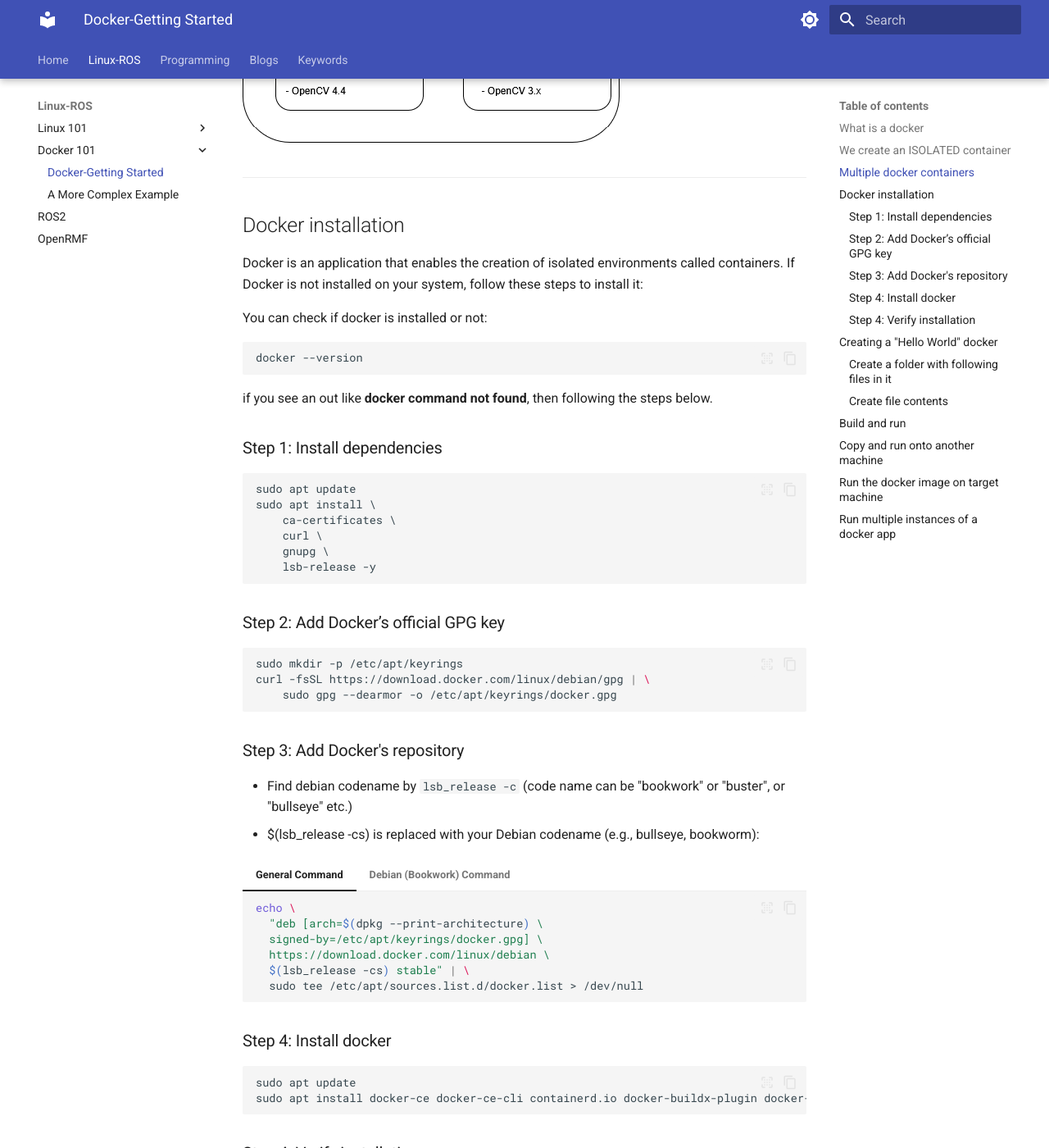
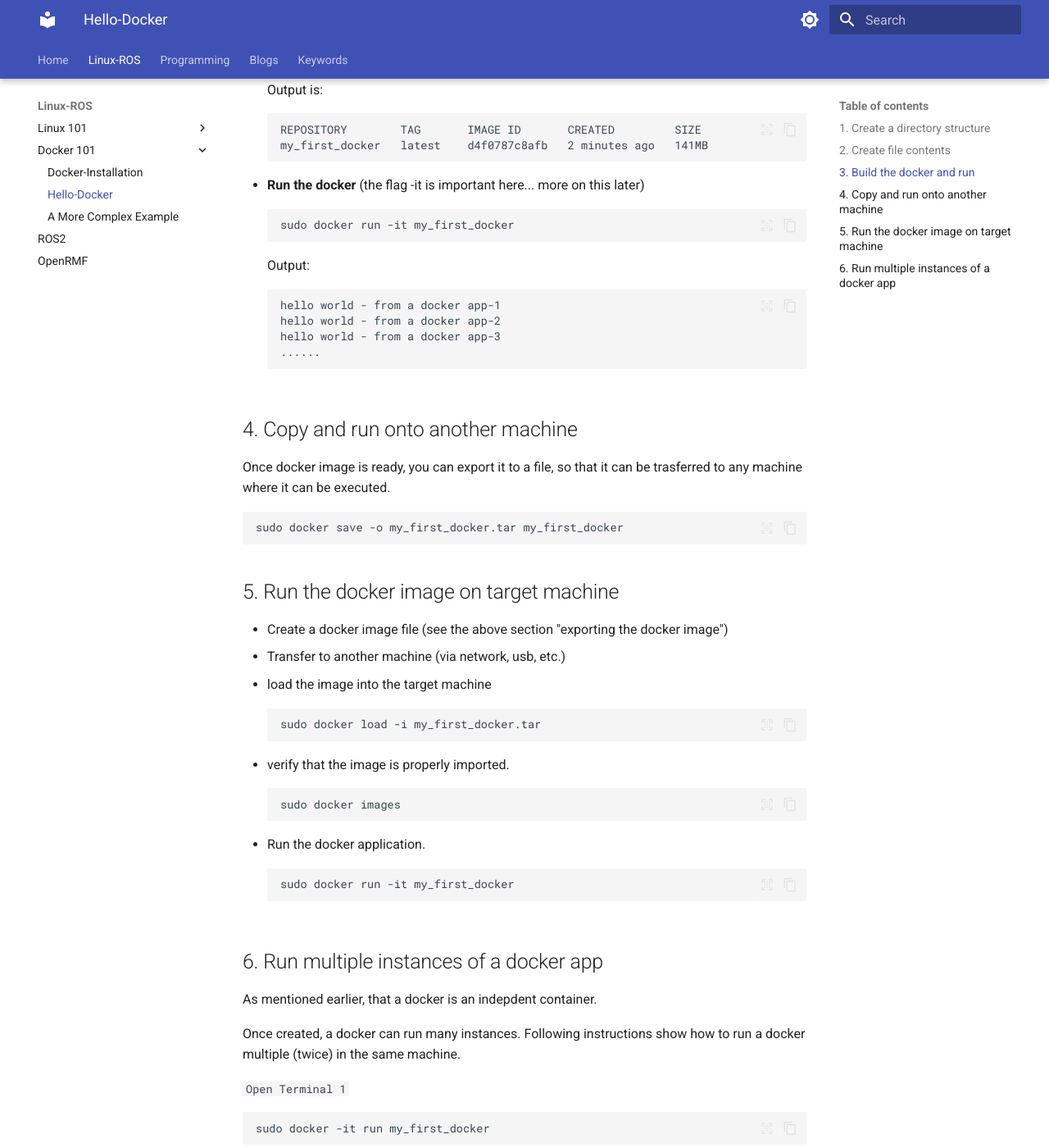
Before and after one commit to alohamujeeb/alohamujeeb.github.io, an MkDocs documentation site: the page built from docs/tutorials/docker/docker-hello.md, in a window 1280 px wide and 1400 px high, scrolled down 2118 px. Shown: the whole window at 82% size. Built offline with MkDocs 1.6.1 and Material for MkDocs 9.7.7, drawn with Linux system fonts in a browser that asks for light colours; some of the changed text lies outside the part shown.

Commit message:
formatting

````diff
--- a/docs/tutorials/docker/getting-started.md
+++ b/docs/tutorials/docker/docker-hello.md
@@ -3,126 +3,12 @@
   - Linux
   - docker
 ---
-# Getting Started with Docker
+# Hello Docker (Create Your First Docker)
 
----
-## What is a docker
-Docker is a tool (primarily a linux-based) that lets you package your application and everything it needs to run into a single container, so it works the same on any computer.
-
-**Consider a scenario**:
-
-There is a linux machine with following configuration.
-
-- Ubuntu Linux 22.04
-- Python 3.10
-- OpenCV version 4.4
-
-
-Now you wnat to run an application about **robotic vision** which required different set of tools as follows:
-
-- Ubuntu Linux 22.04
-- Python 3.12
-- OpenCV version 4.2 (4.4 is not compatible with our robotic application)
-
-![Current vs Required Tools](images/docker_1.png)
-
-
----
-## We create an **ISOLATED** container
-The ubunutu machine is not only running many other applications besides this new application **robotic vision**. By changing the python verion and OpenCV version may break other applications.
-
-**So what to do in this case?**
-We create an **ISOLATED** space in which we run new application alongwith all necessary tools and configuration settings.
-
-This new isolated space is called a container (or docker).
-
-![Docker Inside a Physical Machine](images/docker_2.png)
-
----
-## Multiple docker containers
-This idea can be extended to include many dockers containers in a single machine, as shown below. In each case, we can chose different tools, version and configurations.
-
-![Multiple Dockers](images/docker_3.png)
-
----
-
-##  Docker installation
-Docker is an application that enables the creation of isolated environments called containers. If Docker is not installed on your system, follow these steps to install it:
-
-You can check if docker is installed or not:
-``` bash
-docker --version
-```
-if you see an out like **docker command not found**, then following the steps below.
-
-
-### Step 1: Install dependencies
-
-```
-sudo apt update
-sudo apt install \
-	ca-certificates \
-	curl \
-	gnupg \
-	lsb-release -y
-```
-
-### Step 2:  Add Docker’s official GPG key
-``` bash
-sudo mkdir -p /etc/apt/keyrings
-curl -fsSL https://download.docker.com/linux/debian/gpg | \
-    sudo gpg --dearmor -o /etc/apt/keyrings/docker.gpg
-```
-
-### Step 3: Add Docker's repository
-
-- Find debian codename by ``` lsb_release -c ```
-(code name can be "bookwork" or "buster", or "bullseye" etc.)
-- $(lsb_release -cs) is replaced with your Debian codename (e.g., bullseye, bookworm):
-
-=== "General Command"
-	``` bash
-	echo \
-	  "deb [arch=$(dpkg --print-architecture) \
-	  signed-by=/etc/apt/keyrings/docker.gpg] \
-	  https://download.docker.com/linux/debian \
-	  $(lsb_release -cs) stable" | \
-	  sudo tee /etc/apt/sources.list.d/docker.list > /dev/null
-	```
-
-=== "Debian (Bookwork) Command"
-
-	``` bash
-	echo \
-	  "deb [arch=$(dpkg --print-architecture) \
-	  signed-by=/etc/apt/keyrings/docker.gpg] \
-	  https://download.docker.com/linux/debian \
-	  $(bookworm -cs) stable" | \
-	  sudo tee /etc/apt/sources.list.d/docker.list > /dev/null
-	```
-
-### Step 4: Install docker
-``` bash
-sudo apt update
-sudo apt install docker-ce docker-ce-cli containerd.io docker-buildx-plugin docker-compose-plugin -y
-```
-
-### Step 4: Verify installation
-``` bash
-docker --version
-
-```
-You should see an output like:
-```
-Docker version 28.3.3, build 980b856
-```
-
----
-## Creating a "Hello World" docker
 In this section, we build a simple Docker application that displays a message on the screen. While it's not a very useful app, it serves to demonstrate the basic concept clearly.
 
 
-### Create a folder with following files in it
+## 1. Create a directory structure
 
 We create a folder structure like this
 ```
@@ -230,14 +116,14 @@
 ......
 ```
 
-## Copy and run onto another machine
+## 4. Copy and run onto another machine
 Once docker image is ready, you can export it to a file, so that it can be trasferred to any machine where it can be executed.
 
 ``` bash
 sudo docker save -o my_first_docker.tar my_first_docker
 ```
 
-## Run the docker image on target machine
+## 5. Run the docker image on target machine
 
 - Create a docker image file (see the above section "exporting the docker image")
 - Transfer to another machine (via network, usb, etc.)
@@ -255,7 +141,7 @@
 sudo docker run -it my_first_docker
 ```
 
-## Run multiple instances of a docker app
+## 6. Run multiple instances of a docker app
 As mentioned earlier, that a docker is an indepdent container.
 
 Once created, a docker can run many instances. Following instructions show how to run a docker multiple (twice) in the same machine.
--- a/mkdocs.yml
+++ b/mkdocs.yml
@@ -85,7 +85,8 @@
     - Linux 101:
       - CLI Quick Reference: tutorials/linux/linux-cli.md
     - Docker 101:
-      - Docker-Getting Started: tutorials/docker/getting-started.md
+      - Docker-Installation: tutorials/docker/docker-installation.md
+      - Hello-Docker: tutorials/docker/docker-hello.md
       - A More Complex Example: tutorials/docker/tcp-example.md
     - ROS2: tutorials/ros2/ros2.md
     - OpenRMF: tutorials/openrmf/openrmf.md
````
Also changed, not shown: other parts of docs/tutorials/docker/docker-hello.md (+2 -2 lines), docs/tutorials/docker/docker-installation.md (added, +118 -0 lines), docs/tutorials/docker/tcp-example.md (+1 -1 lines).
